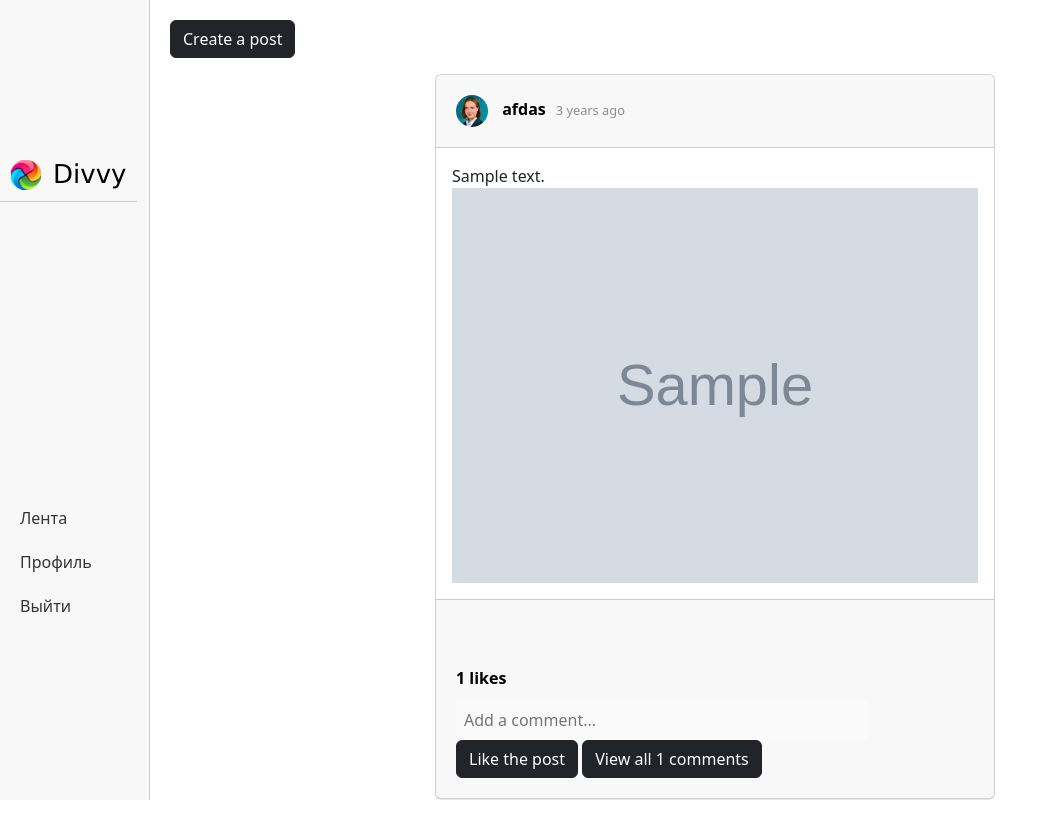
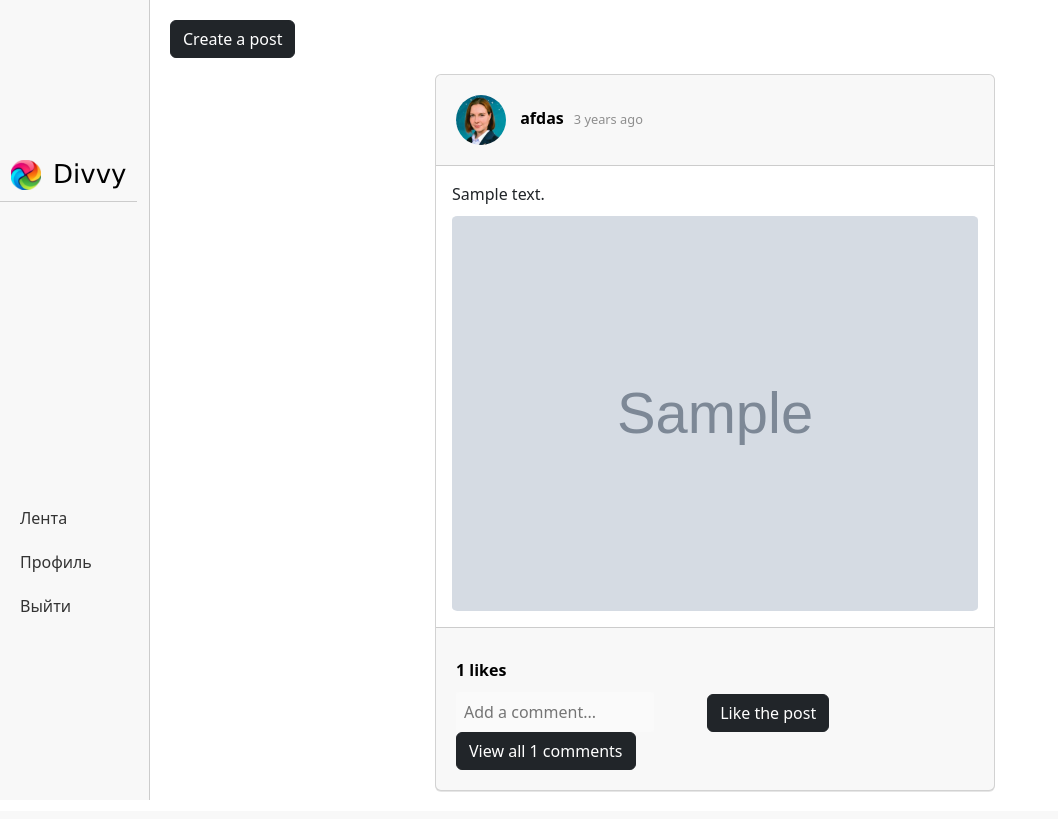
Before and after one commit to afobeus/Dristagram, a Flask app: page /feed in a window 1280 px wide. Shown: the whole page, without its empty margins (0-1058 px from the left). Run offline with Flask 3, Linux system fonts and the light colour scheme; a user stored in the database is signed in; data comes from the database, SQL or seed files in the repository; tables that the repository leaves empty hold one stand-in row (values such as "Sample post"); grey boxes marked "Sample" are stand-in pictures.

Commit message:
some post card design

```diff
--- a/static/css/style.css
+++ b/static/css/style.css
@@ -177,7 +177,7 @@ header {
 
 .card-header img {
   border-radius: 50%;
-  width: 32px;
+  width: 50px;
   margin-right: 10px;
 }
 
@@ -196,6 +196,11 @@ header {
 .card-body img {
   width: 100%;
   max-height: 700px;
+  border-radius: 1%;
+}
+
+.card-body p {
+  margin-bottom: 10px;
 }
 
 .card-footer {
--- a/templates/feed.html
+++ b/templates/feed.html
@@ -15,20 +15,17 @@
                 <span>{{ prescriptions[loop.index0] }}</span>
             </div>
             <div class="card-body">
-                {{ post.post_text }}
+                <p>{{ post.post_text }}</p>
                 <img src="/{{ post.post_picture }}" alt="Post">
             </div>
             <div class="card-footer">
-                <div class="actions">
-                    <a href=""><i class="fa fa-heart"></i></a>
-                    <a href=""><i class="fa fa-comment"></i></a>
-                    <a href=""><i class="fa fa-paper-plane"></i></a>
-                </div>
                 <span class="likes">{{post.likes}} likes</span>
                 <div class="comments">
                 </div>
                 <form class="comment-form" action="/send_comment/{{ post.id }}" method="post">
-                    <input type="text" placeholder="Add a comment..." name="comment_text">
+                    <label>
+                        <input type="text" placeholder="Add a comment..." name="comment_text">
+                    </label>
                     <a class="btn btn-dark" href="/like_post/{{ post.id }}/feed">Like the post</a>
                     <a class="btn btn-dark" href="/view_comments/{{ post.id }}">View all {{post.comments_number}} comments</a>
                 </form>
```
